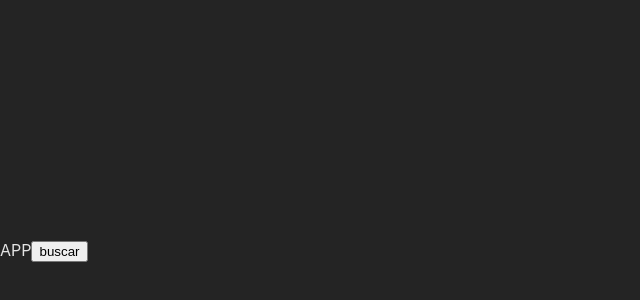
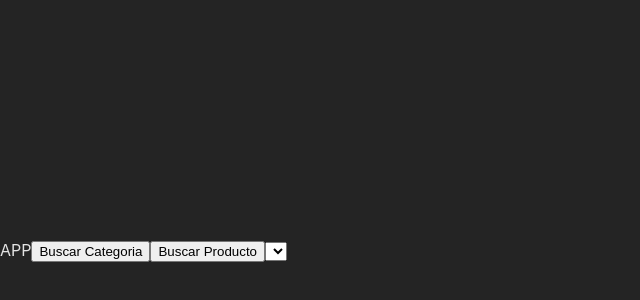
Before and after one commit to KevinV86/Productos, a React (Vite) app: page / in a window 1280 px wide. Shown: the part 150-450 px from the top of the page, without its empty margins (0-640 px from the left). Built offline with nearby package versions, Linux system fonts and the light colour scheme.

Commit message:
se agregaron los codigos correctos al trabajo

```diff
--- a/src/App.jsx
+++ b/src/App.jsx
@@ -2,37 +2,62 @@ import { Component } from 'react'
 import axios from 'axios';
 import './App.css'
 
-
-export default class App extends Component{
-  constructor(props){
+export default class App extends Component {
+  constructor (props){
     super(props);
     this.state = {
-      categorias:[]
+      categoria_id: null,
+      categorias:[],
+      productos: []
     }
   }
+
   buscarCategorias(){
     const url = "https://productos.ctpoba.edu.ar/api/categorias"
     axios.get(url)
-    .then((resp)=>{
-      this.setState({categorias: resp.data.categorias});
+    .then((resp) => {
+      this.setState({categorias: resp.data.categorias})
     })
-    .catch ((error)=>{
-      console.log(error);
+    .catch((error) => {
+      console.log(error)
     })
   }
 
-  render(){
-    return(
-      <div>
-       <span>APP</span>
-       <input
-        type="button"
-        value="buscar"
-        onAuxClick={()=> this.buscarCategorias()}
-         />
-      </div>
+    buscarProductos(){
+      const url = "https://productos.ctpoba.edu.ar/api/productos"
+      axios.get(url)
+      .then((resp) => {
+        this.setState({productos: resp.data.productos})
+      })
+      .catch((error) => {
+        console.log(error)
+      })
 
-    )
 
   }
-};
+
+render(){
+  return (
+  <div>
+  <span>APP</span>
+  <input type="button"
+    value="Buscar Categoria"
+    onClick={() => this.buscarCategorias()} />
+   <input type="button"
+    value="Buscar Producto"
+    onClick={() => this.buscarProductos()} />
+  <select
+    value={this.state.categoria_id}
+    onChange={(e)=> this.setState ({categoria_id:e.target.value})}
+  >
+    {
+      this.state.categorias.map((categoria,index)=>
+      <option key={categoria.id} value={categoria.id}>{categoria.nombre}</option>)
+    }
+  </select>
+  </div>
+
+  )
+}
+
+}
```
